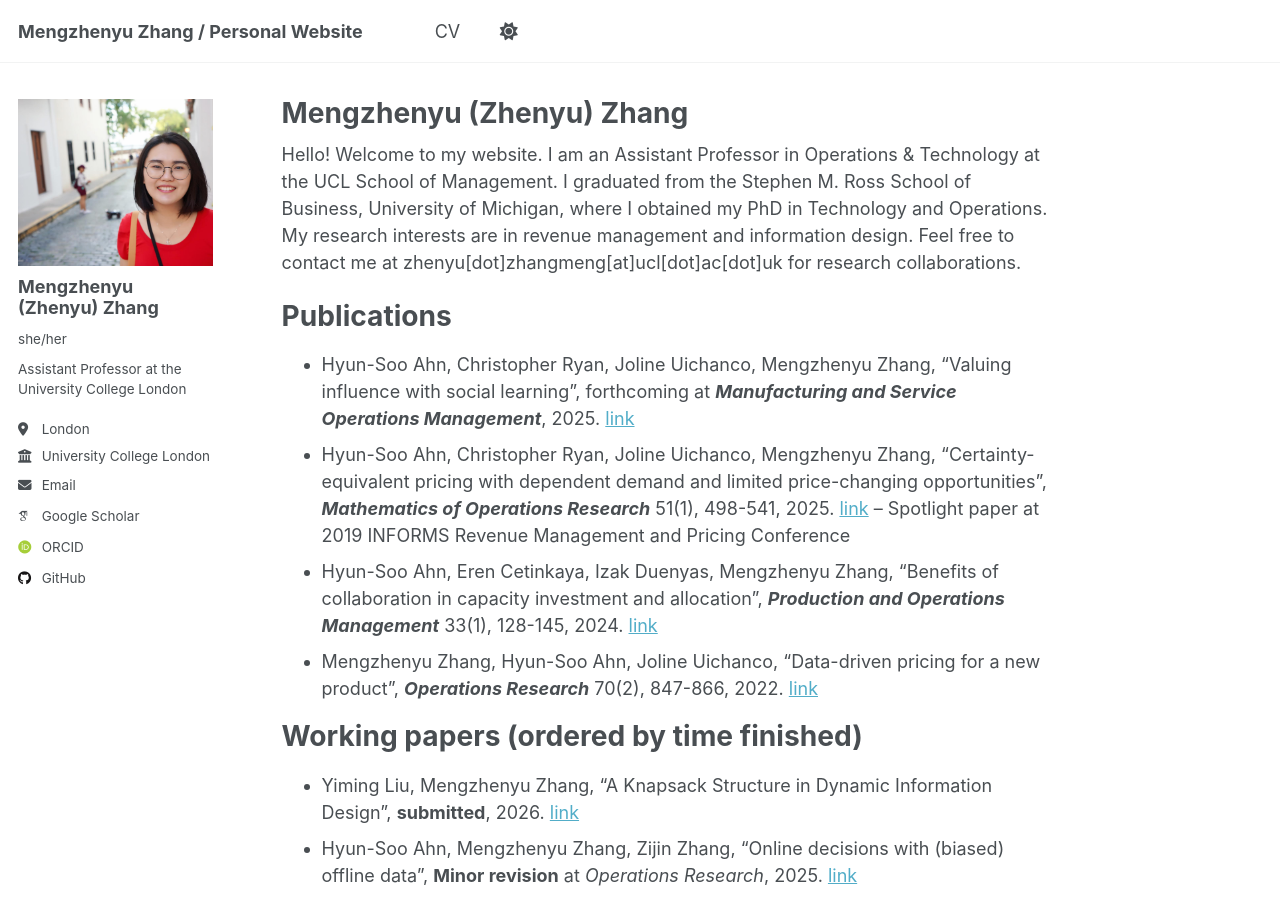
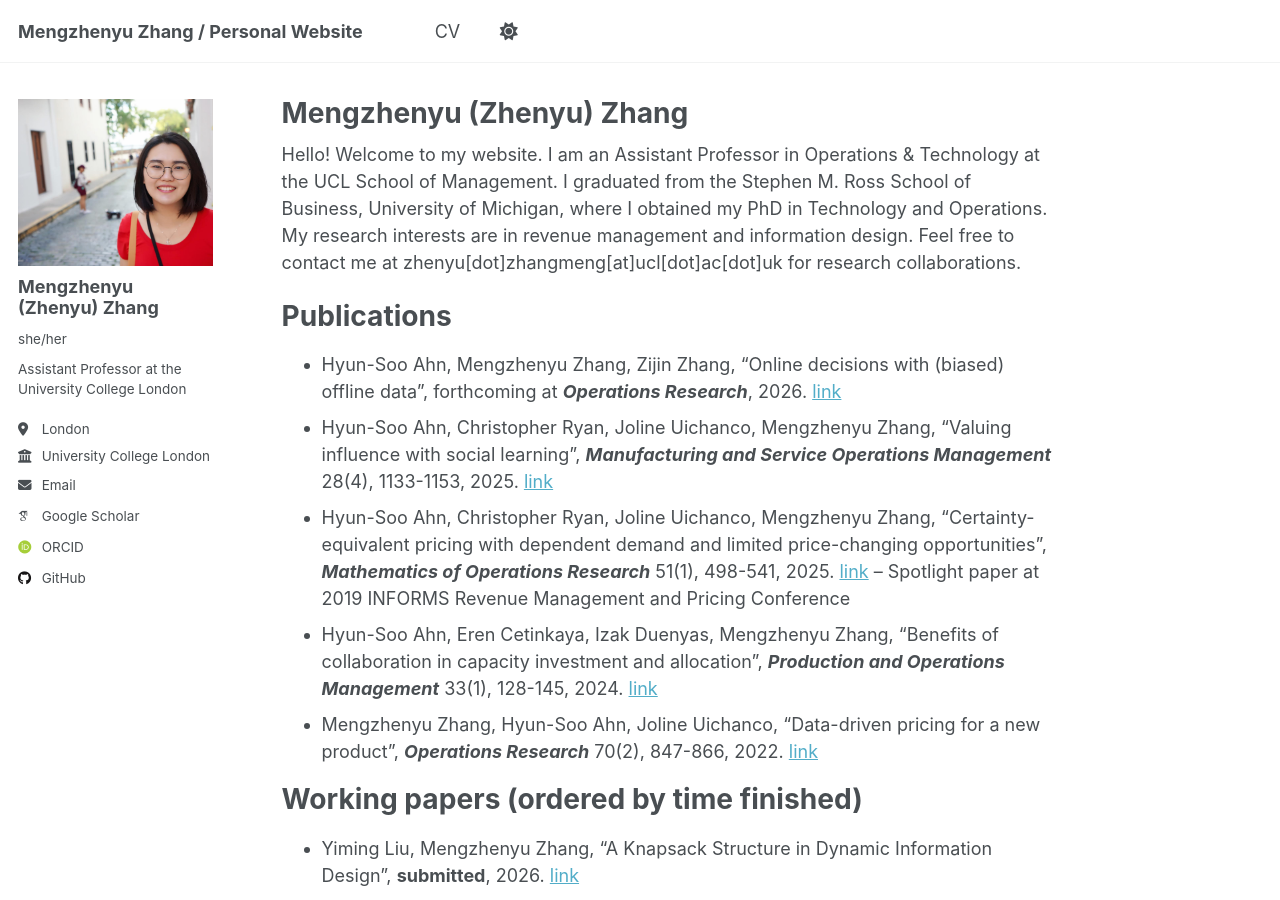
Before and after one commit to mengzhenyuzhang/mengzhenyuzhang.github.io, a Jekyll site: the page built from _pages/about.md, in a window 1280 px wide and 900 px high. Built offline with Jekyll 4.4.1, drawn with Linux system fonts in a browser that asks for light colours; some web fonts are replaced; a script that is not in the unit is left out.

Commit message:
Update publications and working papers list

```diff
--- a/_pages/about.md
+++ b/_pages/about.md
@@ -11,7 +11,8 @@ Hello! Welcome to my website. I am an Assistant Professor in Operations & Techno
 
 Publications
 ======
-* Hyun-Soo Ahn, Christopher Ryan, Joline Uichanco, Mengzhenyu Zhang, “Valuing influence with social learning”, forthcoming at ***Manufacturing and Service Operations Management***, 2025. [link](https://pubsonline.informs.org/doi/abs/10.1287/msom.2025.0348)
+* Hyun-Soo Ahn, Mengzhenyu Zhang, Zijin Zhang, “Online decisions with (biased) offline data”, forthcoming at ***Operations Research***, 2026. [link](https://papers.ssrn.com/sol3/papers.cfm?abstract_id=5350921)
+* Hyun-Soo Ahn, Christopher Ryan, Joline Uichanco, Mengzhenyu Zhang, “Valuing influence with social learning”, ***Manufacturing and Service Operations Management*** 28(4), 1133-1153, 2025. [link](https://pubsonline.informs.org/doi/abs/10.1287/msom.2025.0348)
 * Hyun-Soo Ahn, Christopher Ryan, Joline Uichanco, Mengzhenyu Zhang, “Certainty-equivalent pricing with dependent demand and limited price-changing opportunities”, ***Mathematics of Operations Research*** 51(1), 498-541, 2025. [link](https://pubsonline.informs.org/doi/abs/10.1287/moor.2022.0330)
 – Spotlight paper at 2019 INFORMS Revenue Management and Pricing Conference
 * Hyun-Soo Ahn, Eren Cetinkaya, Izak Duenyas, Mengzhenyu Zhang, “Benefits of collaboration in capacity investment and allocation”, ***Production and Operations Management*** 33(1), 128-145, 2024. [link](https://journals.sagepub.com/doi/10.1177/10591478231224918)
@@ -20,7 +21,6 @@ Publications
 Working papers (ordered by time finished)
 ======
 * Yiming Liu, Mengzhenyu Zhang, “A Knapsack Structure in Dynamic Information Design”, **submitted**, 2026. [link](https://papers.ssrn.com/sol3/papers.cfm?abstract_id=6156088)
-* Hyun-Soo Ahn, Mengzhenyu Zhang, Zijin Zhang, “Online decisions with (biased) offline data”, **Minor revision** at *Operations Research*, 2025. [link](https://papers.ssrn.com/sol3/papers.cfm?abstract_id=5350921)
 * Izak Duenyas, Ozge Sahin, Mengzhenyu Zhang, “Advance selling under dynamic uncertainty and time-dependent penalty”, **reject and resubmit** at *Manufacturing and Service Operations Management*, 2025. [link](https://papers.ssrn.com/sol3/papers.cfm?abstract_id=5735983)
 * Mengzhenyu Zhang, Fan Zhou, “How much is enough? Strategic information provision under consumer ambiguity”, **Major revision** at *Marketing Science*, 2025. [link](https://papers.ssrn.com/sol3/papers.cfm?abstract_id=5378554)
 * Zi Ling, Christopher Ryan, Mengzhenyu Zhang, “On the interplay between pricing and information policies in monopoly selling”, **working paper**, 2024. [link](https://papers.ssrn.com/sol3/papers.cfm?abstract_id=5047585)
```
